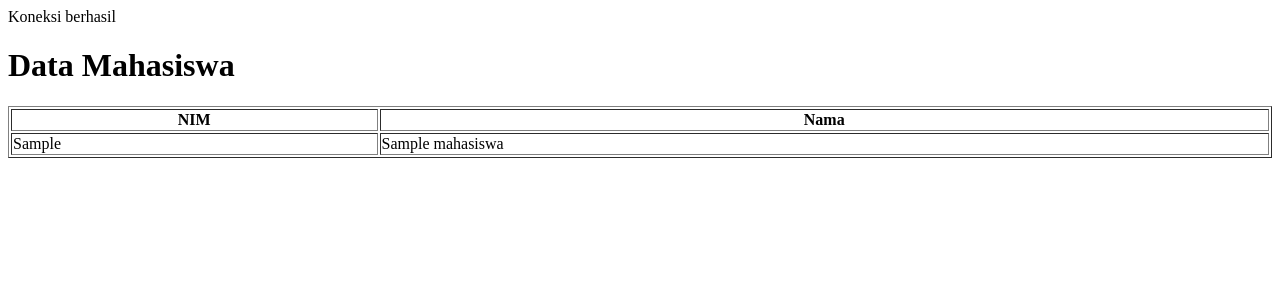
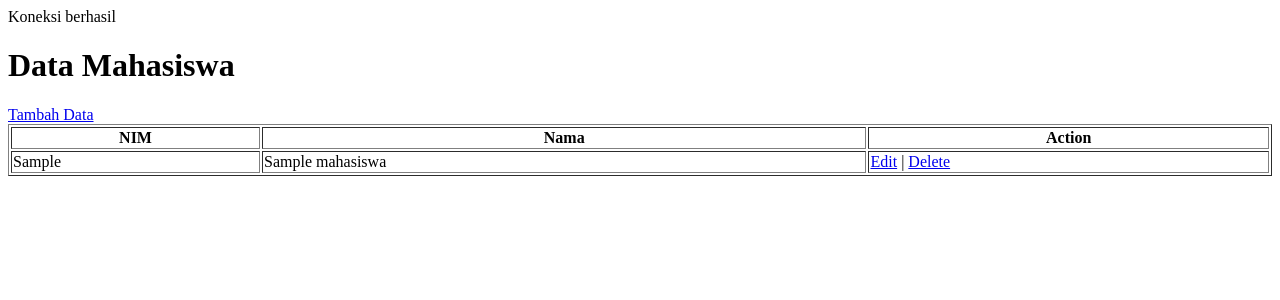
Before and after one commit to Aprialdilubis/belajar-php, a PHP site: page / in a window 1280 px wide. Shown: the top 300 px of the page. Run offline with PHP 8.4, Linux system fonts and the light colour scheme; tables that the repository leaves empty or names only in its code hold one stand-in row (values such as "Sample post").

Commit message:
belajar input data

```diff
--- a/index.php
+++ b/index.php
@@ -1,11 +1,11 @@
 <?php
 
 // 1. Buat koneksi dengan MySQL
-$con = mysqli_connect("localhost","root","","fakultas");
+$con = mysqli_connect("localhost","root","","seal_fakultas");
 
 // 2. Check connection
 if (mysqli_connect_errno()) {
-    echo "Koneksi gagal ". mysqli_connect_error();
+    echo "Koneksi gagal:". mysqli_connect_error();
 }else{
     echo 'Koneksi berhasil';
 }
@@ -38,15 +38,21 @@ mysqli_close($con);
 </head>
 <body>
     <h1>Data Mahasiswa</h1>
+    <a href="insert.php">Tambah Data</a>
     <table border="1" style="width: 100%;">
         <tr>
             <th>NIM</th>
             <th>Nama</th>
+            <th>Action</th>
         </tr>
         <?php foreach ($mahasiswa as $row): ?>
         <tr>
             <td><?= $row['nim'] ?></td>
             <td><?= $row['nama'] ?></td>
+            <td>
+                <a href="update.php?id=<?= $row['id'] ?>" >Edit</a> |
+                <a href="delete.php?id=<?= $row['id'] ?>" >Delete</a>
+            </td>
         </tr>
 
         <?php endforeach; ?>
--- a/insert.php
+++ b/insert.php
@@ -10,13 +10,13 @@
         $alamat = $_POST['alamat'];
 
         // 1. Buat koneksi dengan MySQL
-        $con = mysqli_connect("localhost","root","","fakultas");
+        $con = mysqli_connect("localhost","root","","seal_fakultas");
 
         // 2. Check connection
         if (mysqli_connect_errno()){
             echo "Koneksi gagal" . mysqli_connect_error();
         }else{
-            echo "Koneksi berhasil";
+            echo 'Koneksi berhasil';
         }
         // Buat sql query untuk insert ke databse
         // Buat query insert dan dijalankan
```
